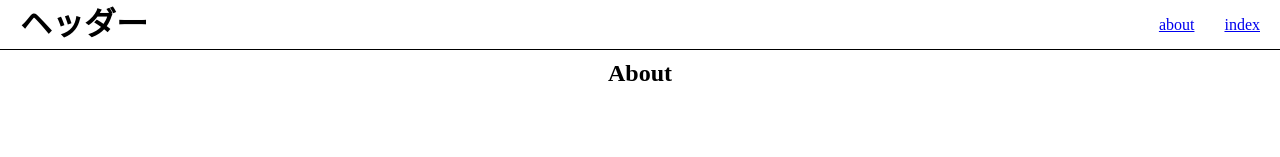
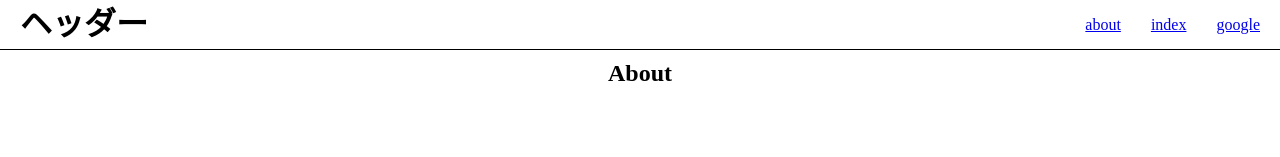
Before and after one commit to samanosuke-akechi/web-design, a plain HTML site: page sticky_header.html in a window 1280 px wide. Shown: the top 157 px of the page. Drawn offline with Linux system fonts and the light colour scheme; some packages are replaced by stand-ins of ours; a script that the page names is missing.

Commit message:
googleリンク

```diff
--- a/sticky_header.html
+++ b/sticky_header.html
@@ -19,6 +19,7 @@
 				<ul>
 					<li><a href="#about">about</a></li>
 					<li><a href="index.html">index</a></li>
+					<li><a href="https://www.google.com/">google</a></li>
 				</ul>
 			</nav>
 		</header>
```
